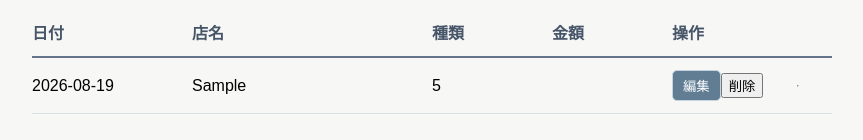
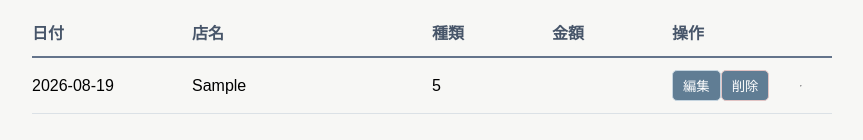
Before and after one commit to tt-huang/Food_Record, a plain HTML site: page index.html in a window 1280 px wide. Both pictures are taken after typing "Sample", "5" into the empty fields and a click on the button "記録を追加 / 編集". Shown: the part 502-642 px from the top of the page, without its empty margins (208-1071 px from the left). Drawn offline with Linux system fonts and the light colour scheme.

Commit message:
Update CSS and layout 2

```diff
--- a/style.css
+++ b/style.css
@@ -159,15 +159,14 @@ h1 {
 .edit-btn:hover {
   background-color: #d7e5ed;
 }
-*/
 
 /* 刪除按鈕 */
 .delete-btn {
   padding: 5px 10px;
   border: 1px solid #e2c4c4;
   border-radius: 5px;
-  background-color: #f8e8e8;
-  color: #a45c5c;
+  background-color: #607d94;
+  color: white;
   cursor: pointer;
 }
 
```
